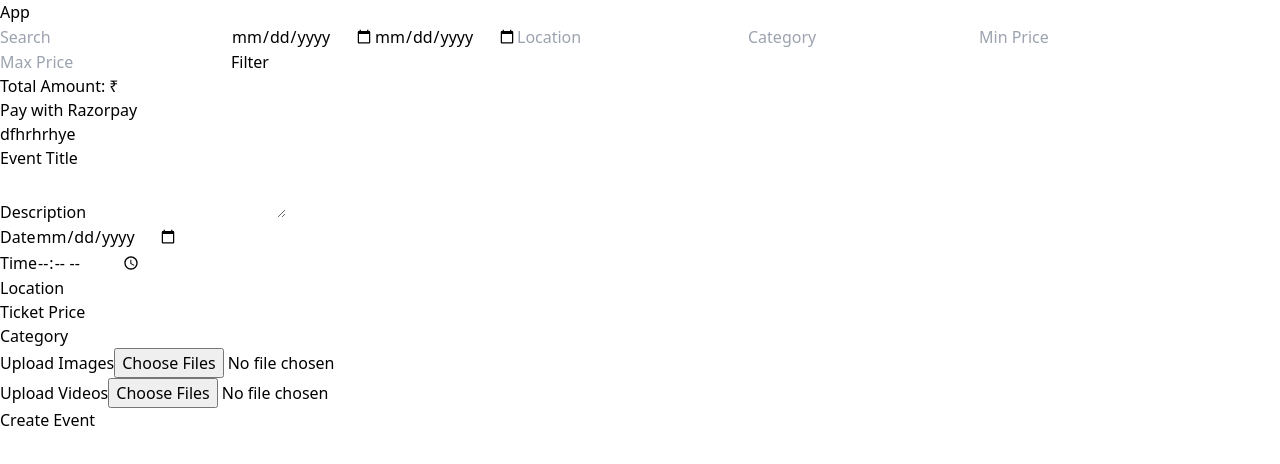
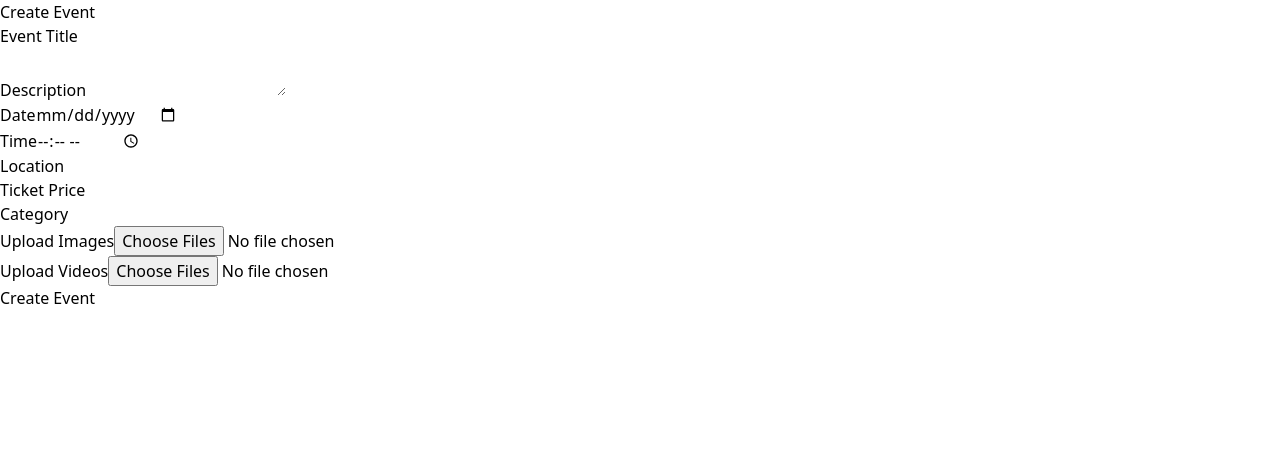
Before and after one commit to IT-HARISH-R/Event-Management-from-end, a React (Vite) app: page / in a window 1280 px wide. Shown: the top 464 px of the page. Built offline with nearby package versions, Linux system fonts and the light colour scheme.

Commit message:
create event

```diff
--- a/axios.js
+++ /dev/null
@@ -1,12 +0,0 @@
-import axios from 'axios';
-
-// Create an Axios instance with default configurations
-const api = axios.create({
-  baseURL: 'http://127.0.0.1:3000/api/v1', // Base URL for your backend API
-  headers: {
-    'Content-Type': 'multipart/form-data', // Set default content type for file uploads
-    // Add any other default headers here, such as authorization if needed
-  },
-});
-
-export default api;
--- a/src/App.jsx
+++ b/src/App.jsx
@@ -1,14 +1,9 @@
-import EventForm from "./componastion/CreateEventForm"
-import CreateEventForm from "./componastion/CreateEventForm"
-import EventFilters from "./componastion/EventFilter"
-import PaymentForm from "./componastion/PaymentForm"
+import EventForm from "./componastion/EventForm"
+
 
 const App = () => {
   return (
-    <div>App
-      <EventFilters />
-      <PaymentForm />
-      <h1>dfhrhrhye</h1>
+    <div>
       <EventForm />
     </div>
 
--- /dev/null
+++ b/src/axios.js
@@ -0,0 +1,11 @@
+import axios from 'axios';
+
+const api = axios.create({
+  baseURL: 'http://127.0.0.1:3000/api/v1',
+  headers: {
+    'Content-Type': 'multipart/form-data',
+  },
+  withCredentials: true,
+});
+
+export default api;
--- a/src/componastion/CreateEventForm.jsx
+++ b/src/componastion/EventForm.jsx
@@ -1,5 +1,5 @@
 import React, { useState } from 'react';
-import api from '../../axios';
+import api from '../axios';
 
 const EventForm = () => {
     const [formData, setFormData] = useState({
@@ -44,6 +44,9 @@ const EventForm = () => {
         data.append('location', formData.location);
         data.append('ticketPrice', formData.ticketPrice);
         data.append('category', formData.category);
+        data.append('organizer', formData.organizer); // Replace with the actual field name or value
+
+
 
         // Append files (images and videos)
         if (images) {
@@ -57,122 +60,144 @@ const EventForm = () => {
                 data.append('videos', videos[i]);
             }
         }
-
         try {
+            console.log("kkk",data)
             // Send form data using Axios instance
             const response = await api.post('/event/create', data);
             console.log('Event created successfully:', response.data);
             alert('Event created successfully');
+
         } catch (error) {
             console.error('Error creating event:', error);
-            alert('Error creating event',JSON.stringify(error));
+            alert('Error creating event');
         }
     };
 
     return (
-        <form onSubmit={handleSubmit}>
+        <form
+            onSubmit={handleSubmit}
+            className="max-w-2xl mx-auto bg-white shadow-md rounded-lg p-6 space-y-6"
+        >
+            <h1 className="text-2xl font-bold text-center text-gray-800">Create Event</h1>
+
             <div>
-                <label>Event Title</label>
+                <label className="block text-gray-700 font-medium mb-2">Event Title</label>
                 <input
                     type="text"
                     name="title"
                     value={formData.title}
                     onChange={handleChange}
+                    className="w-full border border-gray-300 rounded-md p-2 focus:ring-blue-500 focus:border-blue-500"
                     required
                 />
             </div>
 
             <div>
-                <label>Description</label>
+                <label className="block text-gray-700 font-medium mb-2">Description</label>
                 <textarea
                     name="description"
                     value={formData.description}
                     onChange={handleChange}
+                    className="w-full border border-gray-300 rounded-md p-2 focus:ring-blue-500 focus:border-blue-500"
+                    required
+                />
+            </div>
+
+            <div className="grid grid-cols-2 gap-4">
+                <div>
+                    <label className="block text-gray-700 font-medium mb-2">Date</label>
+                    <input
+                        type="date"
+                        name="date"
+                        value={formData.date}
+                        onChange={handleChange}
+                        className="w-full border border-gray-300 rounded-md p-2 focus:ring-blue-500 focus:border-blue-500"
                         required
                     />
                 </div>
 
                 <div>
-                <label>Date</label>
+                    <label className="block text-gray-700 font-medium mb-2">Time</label>
                     <input
-                    type="date"
-                    name="date"
-                    value={formData.date}
+                        type="time"
+                        name="time"
+                        value={formData.time}
                         onChange={handleChange}
+                        className="w-full border border-gray-300 rounded-md p-2 focus:ring-blue-500 focus:border-blue-500"
+                        required
+                    />
+                </div>
+            </div>
+
+            <div>
+                <label className="block text-gray-700 font-medium mb-2">Location</label>
+                <input
+                    type="text"
+                    name="location"
+                    value={formData.location}
+                    onChange={handleChange}
+                    className="w-full border border-gray-300 rounded-md p-2 focus:ring-blue-500 focus:border-blue-500"
                     required
                 />
             </div>
 
             <div>
-                <label>Time</label>
+                <label className="block text-gray-700 font-medium mb-2">Ticket Price</label>
                 <input
-                    type="time"
-                    name="time"
-                    value={formData.time}
+                    type="number"
+                    name="ticketPrice"
+                    value={formData.ticketPrice}
                     onChange={handleChange}
+                    className="w-full border border-gray-300 rounded-md p-2 focus:ring-blue-500 focus:border-blue-500"
                     required
                 />
             </div>
 
             <div>
-                <label>Location</label>
+                <label className="block text-gray-700 font-medium mb-2">Category</label>
                 <input
                     type="text"
-                    name="location"
-                    value={formData.location}
+                    name="category"
+                    value={formData.category}
                     onChange={handleChange}
+                    className="w-full border border-gray-300 rounded-md p-2 focus:ring-blue-500 focus:border-blue-500"
                     required
                 />
             </div>
 
             <div>
-                <label>Ticket Price</label>
-                <input
-                    type="number"
-                    name="ticketPrice"
-                    value={formData.ticketPrice}
-                    onChange={handleChange}
-                    required
-                />
-            </div>
-
-            <div>
-                <label>Category</label>
-                <input
-                    type="text"
-                    name="category"
-                    value={formData.category}
-                    onChange={handleChange}
-                    required
-                />
-            </div>
-
-            <div>
-                <label>Upload Images</label>
+                <label className="block text-gray-700 font-medium mb-2">Upload Images</label>
                 <input
                     type="file"
                     name="images"
                     accept="image/*"
                     multiple
                     onChange={handleFileChange}
+                    className="w-full border border-gray-300 rounded-md p-2"
                     required
                 />
             </div>
 
             <div>
-                <label>Upload Videos</label>
+                <label className="block text-gray-700 font-medium mb-2">Upload Videos</label>
                 <input
                     type="file"
                     name="videos"
                     accept="video/*"
                     multiple
                     onChange={handleFileChange}
+                    className="w-full border border-gray-300 rounded-md p-2"
                     required
                 />
             </div>
 
             <div>
-                <button type="submit">Create Event</button>
+                <button
+                    type="submit"
+                    className="w-full bg-blue-500 text-white py-2 px-4 rounded-md hover:bg-blue-600"
+                >
+                    Create Event
+                </button>
             </div>
         </form>
     );
```
Lines whose indentation alone changed are shown as unchanged.
